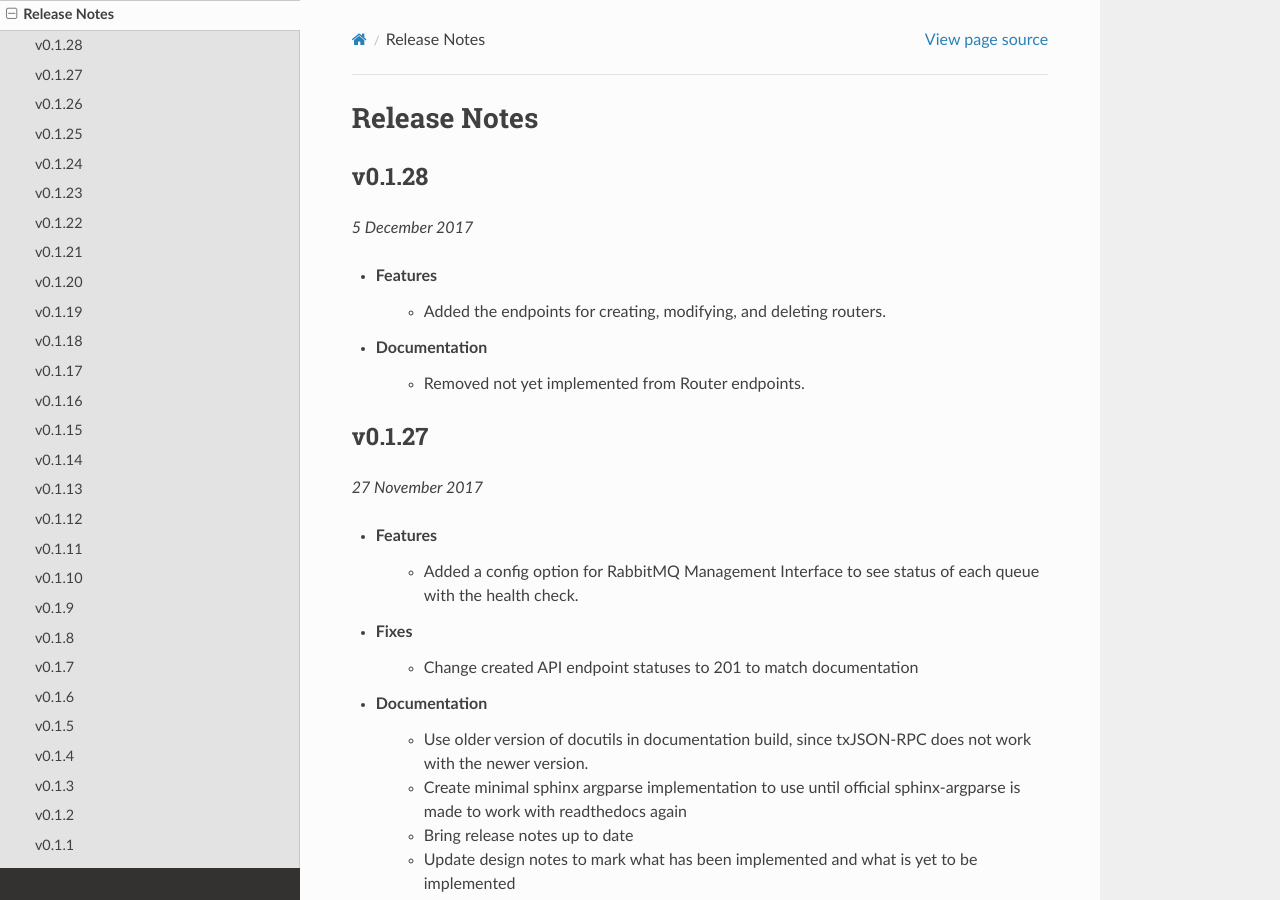
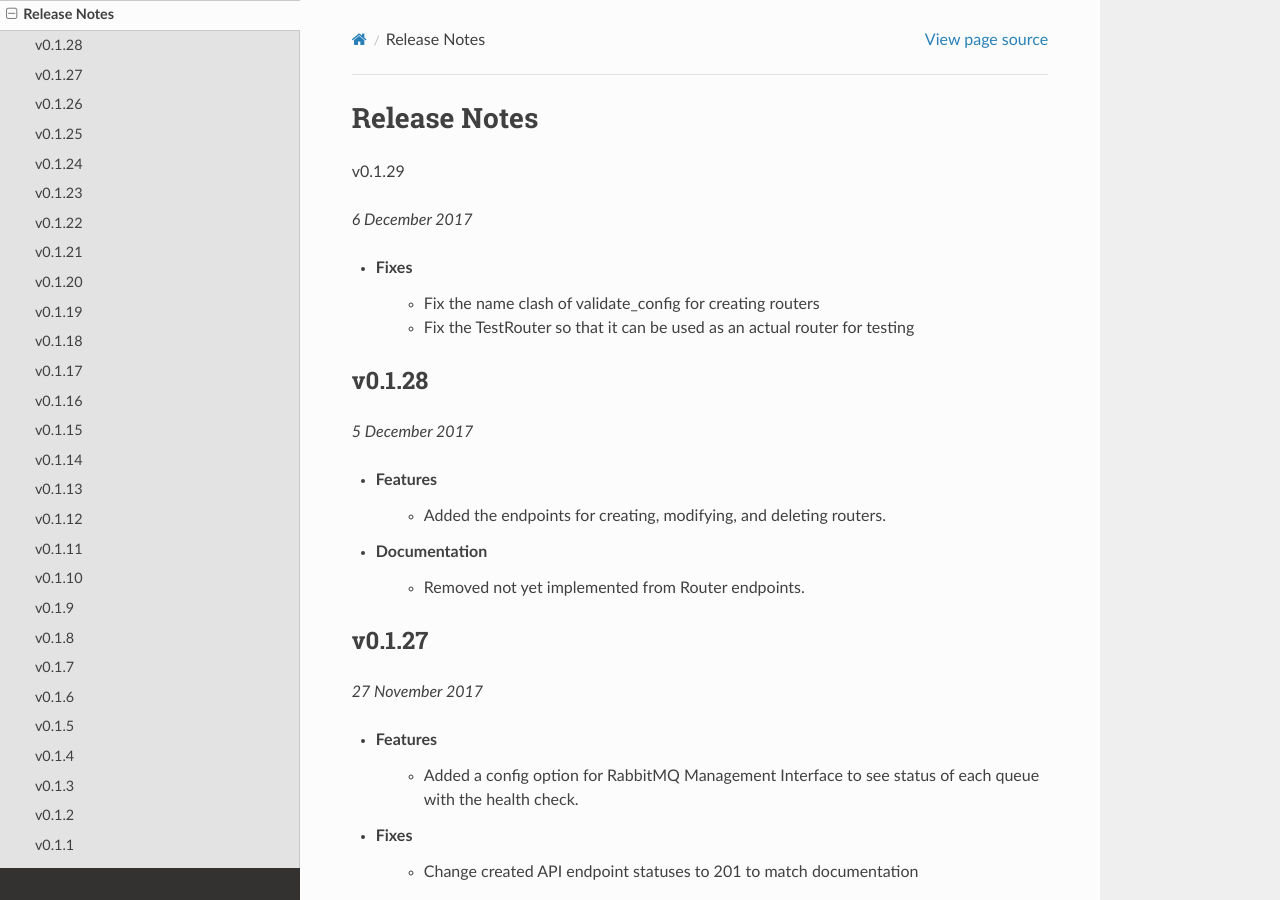
Before and after one commit to praekeltfoundation/junebug, a Sphinx documentation site: the page built from docs/release-notes.rst, in a window 1280 px wide and 900 px high. Built offline with Sphinx 7.4.7 and the Read the Docs theme 2.0.0, drawn with Linux system fonts in a browser that asks for light colours; pages that are not in the unit, such as notebooks, are missing from menus.

Commit message:
Release 0.1.29

```diff
--- a/docs/conf.py
+++ b/docs/conf.py
@@ -61,7 +61,7 @@ copyright = u'2015, Praekelt Foundation'
 # The short X.Y version.
 version = '0.1'
 # The full version, including alpha/beta/rc tags.
-release = '0.1.28'
+release = '0.1.29'
 
 # The language for content autogenerated by Sphinx. Refer to documentation
 # for a list of supported languages.
--- a/docs/release-notes.rst
+++ b/docs/release-notes.rst
@@ -2,6 +2,16 @@
 
 Release Notes
 =============
+
+v0.1.29
+
+.. Pull request 152
+
+*6 December 2017*
+
+- Fixes
+    - Fix the name clash of validate_config for creating routers
+    - Fix the TestRouter so that it can be used as an actual router for testing
 
 v0.1.28
 -------
--- a/junebug/__init__.py
+++ b/junebug/__init__.py
@@ -29,4 +29,4 @@ if r is not None:
 from junebug.api import JunebugApi  # noqa
 
 __all__ = ['JunebugApi']
-__version__ = '0.1.28'
+__version__ = '0.1.29'
--- a/setup.py
+++ b/setup.py
@@ -8,7 +8,7 @@ def read_file(filename):
 
 setup(
     name='junebug',
-    version='0.1.28',
+    version='0.1.29',
     url='http://github.com/praekelt/junebug',
     license='BSD',
     description=(
```
